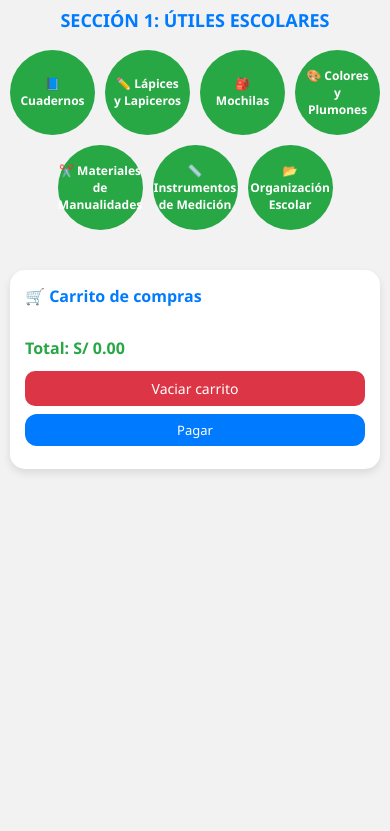
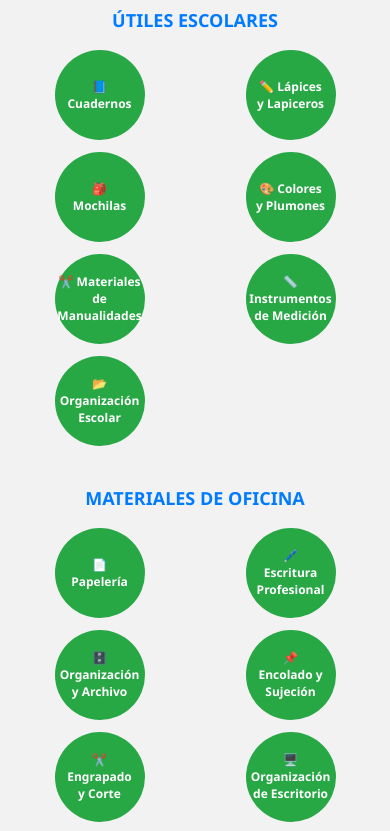
Before and after one commit to valeriaapazz/utilex-e-commerce, a plain HTML site: page index.html in a window 390 px wide. Shown: the part 245-1076 px from the top of the page. Before the commit the page ends 844 px from the top, so only its background shows below. Drawn offline with Linux system fonts and the light colour scheme.

Commit message:
Refactor layout and styles for circulos-categorias

```diff
--- a/index.html
+++ b/index.html
@@ -196,16 +196,19 @@ h2{
 }
 
 .circulos-categorias{
-  display:flex;
-  flex-wrap:wrap;
-  gap:15px;
-  justify-content:center;
+  display:grid;
+  grid-template-columns:repeat(4, 1fr);
+  gap:20px;
+  justify-items:center;
   margin-bottom:30px;
+  max-width:800px;
+  margin-left:auto;
+  margin-right:auto;
 }
 
 .circulo{
-  width:120px;
-  height:120px;
+  width:140px;
+  height:140px;
   background:var(--verde);
   color:white;
   border-radius:50%;
@@ -214,7 +217,7 @@ h2{
   align-items:center;
   text-align:center;
   font-weight:600;
-  padding:10px;
+  padding:15px;
   cursor:pointer;
   font-size:14px;
   transition:0.3s;
@@ -225,29 +228,42 @@ h2{
   background:var(--azul);
 }
 
-@media (max-width: 768px){
+@media (max-width: 1024px){
   .circulos-categorias{
-    gap:12px;
-    margin-bottom:20px;
+    grid-template-columns:repeat(3, 1fr);
+    gap:18px;
   }
 
   .circulo{
-    width:100px;
-    height:100px;
+    width:120px;
+    height:120px;
+  }
+}
+
+@media (max-width: 768px){
+  .circulos-categorias{
+    grid-template-columns:repeat(2, 1fr);
+    gap:15px;
+  }
+
+  .circulo{
+    width:110px;
+    height:110px;
     font-size:13px;
+    padding:12px;
   }
 }
 
 @media (max-width: 480px){
   .circulos-categorias{
-    gap:10px;
+    gap:12px;
   }
 
   .circulo{
-    width:85px;
-    height:85px;
+    width:90px;
+    height:90px;
     font-size:12px;
-    padding:8px;
+    padding:10px;
   }
 }
 
@@ -627,7 +643,7 @@ h2{
 <div class="productos-lado">
 <div class="section-container">
 
-<h2>SECCIÓN 1: ÚTILES ESCOLARES</h2>
+<h2>ÚTILES ESCOLARES</h2>
 <div class="circulos-categorias">
 
   <div class="circulo" onclick="irAPagina('cuadernos')">📘 Cuadernos</div>
@@ -637,6 +653,19 @@ h2{
   <div class="circulo" onclick="irAPagina('manualidades')">✂️ Materiales de Manualidades</div>
   <div class="circulo" onclick="irAPagina('medicion')">📏 Instrumentos de Medición</div>
   <div class="circulo" onclick="irAPagina('organizacion')">📂 Organización Escolar</div>
+
+</div>
+
+<h2 style="margin-top:40px;">MATERIALES DE OFICINA</h2>
+<div class="circulos-categorias">
+
+  <div class="circulo" onclick="irAPagina('papeleria')">📄 Papelería</div>
+  <div class="circulo" onclick="irAPagina('escrituraProfesional')">🖊️ Escritura Profesional</div>
+  <div class="circulo" onclick="irAPagina('organizacionArchivo')">🗄️ Organización y Archivo</div>
+  <div class="circulo" onclick="irAPagina('encoladoSujecion')">📌 Encolado y Sujeción</div>
+  <div class="circulo" onclick="irAPagina('engrapadoCorte')">✂️ Engrapado y Corte</div>
+  <div class="circulo" onclick="irAPagina('organizacionEscritorio')">🖥️ Organización de Escritorio</div>
+  <div class="circulo" onclick="irAPagina('equiposAccesorios')">⚙️ Equipos y Accesorios</div>
 
 </div>
 
```
